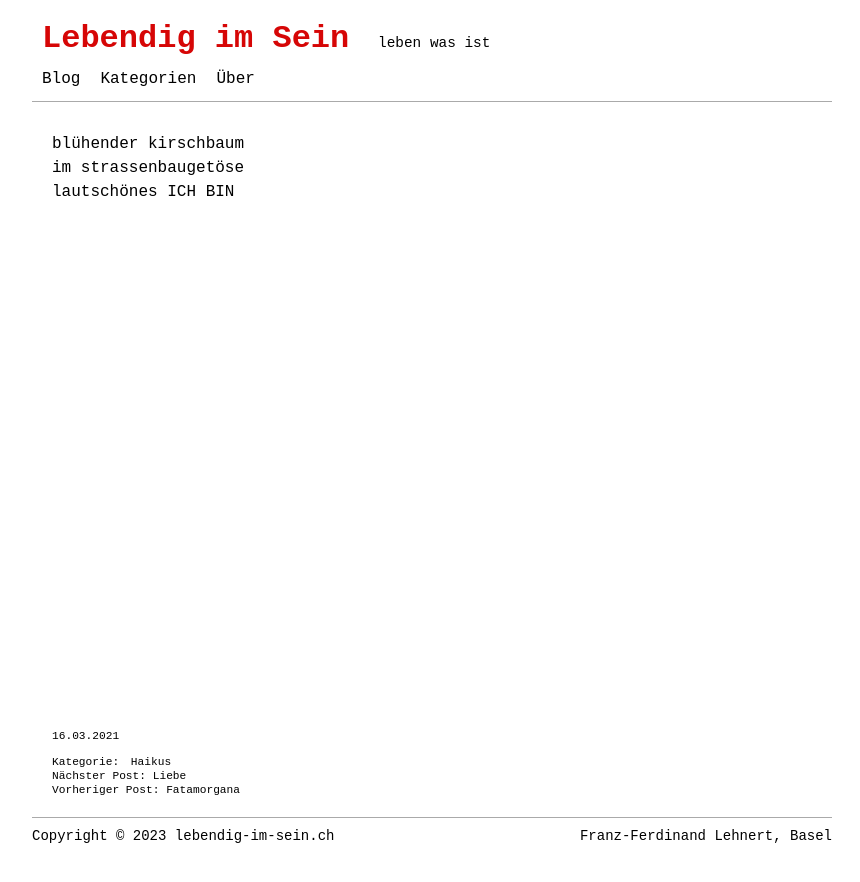
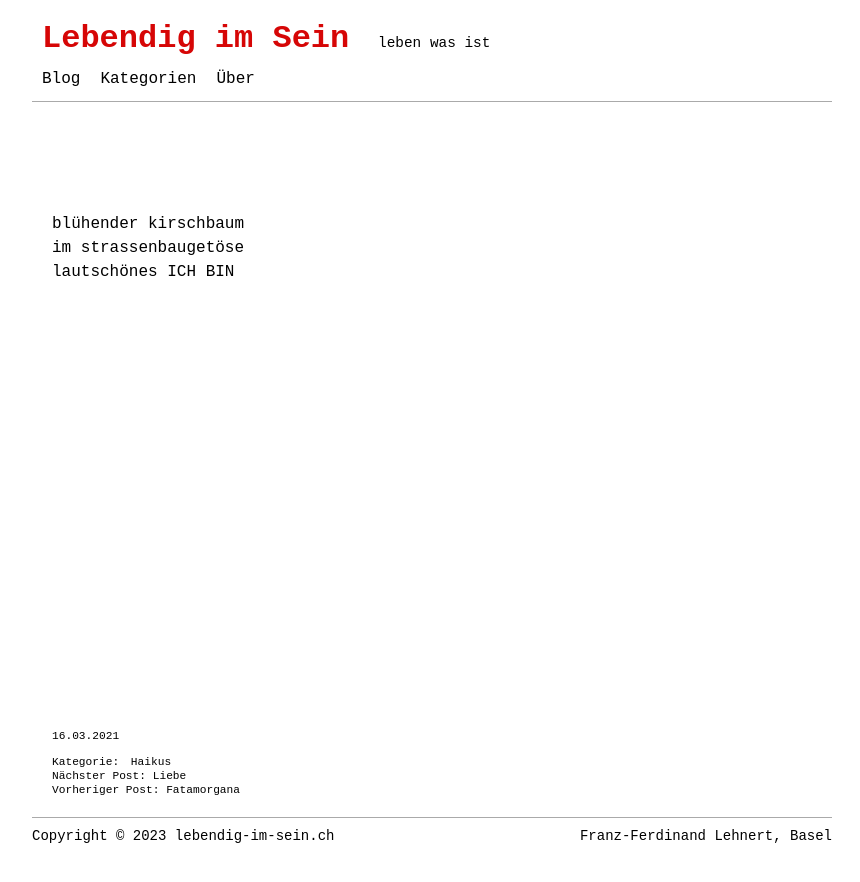
Before and after one commit to lebendigimsein/webpage, a Jekyll site: the page built from _posts/2021-03-16-kirschblüten.markdown, in a window 1280 px wide. Shown: the top 882 px of the page, without its empty margins (208-1068 px from the left). Built offline with Jekyll 4.4.1, drawn with Linux system fonts in a browser that asks for light colours.

Commit message:
haiku layout fixed

```diff
--- a/_layouts/haiku.html
+++ b/_layouts/haiku.html
@@ -3,8 +3,8 @@ layout: default
 ---
 
 <article id="blog-post">
-    <div class="container-post">
-        <div class="post-content no-title">
+    <div class="container-post no-title">
+        <div class="post-content">
             {{ content }}
         </div>
         <div class="post-info">
```
